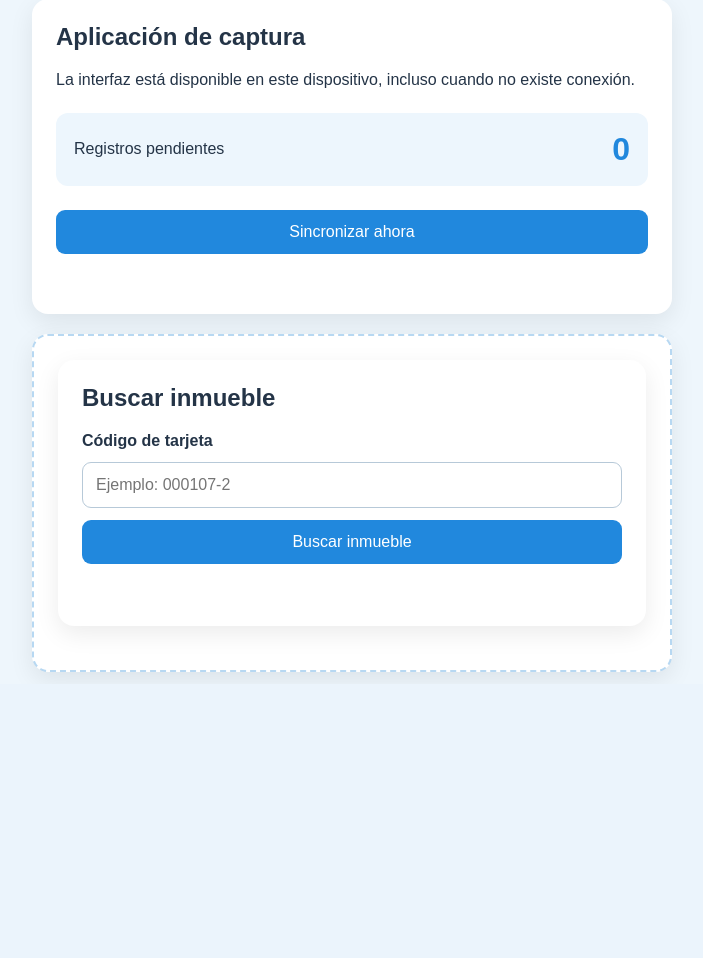
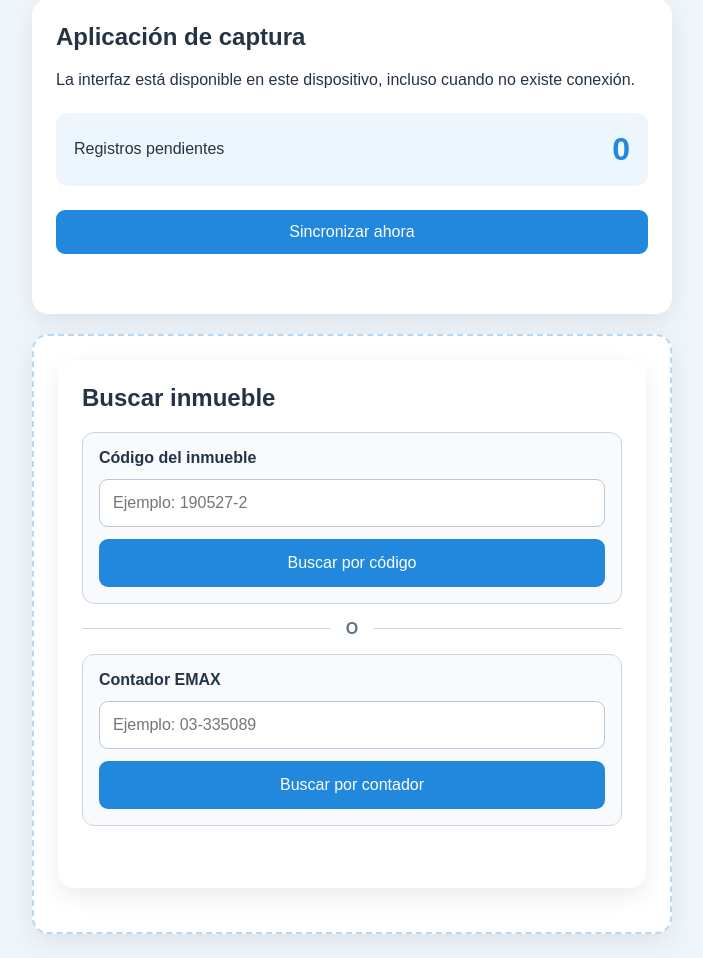
Before and after one commit to chalofranco86/app_lecturas_emax, a Flask app: page /captura in a window 1280 px wide. Shown: the part 116-1074 px from the top of the page, without its empty margins (288-991 px from the left). Before the commit the page ends 791 px from the top, so only its background shows below. Run offline with Flask 3, Linux system fonts and the light colour scheme.

Commit message:
feat: Cambio en offline
- Se agrega un boton para cuando pase a modo offline
- Ahora se puede buscar de no contador en offline
- Aun se debe ajustar las busqueda en offline del contador
- Siguiente paso comprimir imagenes.

```diff
--- a/app/config.py
+++ b/app/config.py
@@ -2,8 +2,8 @@
 DB_CONFIG = {
     "host": "localhost",
     "user": "root",
-    "password": "",
-    "port": 3307,
+    "password": "0312",
+    "port": 3306,
     "database": "lectores_agua",
     "collation": "utf8mb4_general_ci",  # Collation compatible con versiones antiguas
     "charset": "utf8mb4"  # Charset compatible
--- a/app/static/css/pwa/captura.css
+++ b/app/static/css/pwa/captura.css
@@ -379,3 +379,50 @@ body {
 [hidden] {
     display: none !important;
 }
+
+.search-options {
+    display: grid;
+    gap: 1rem;
+}
+
+.search-option {
+    padding: 1rem;
+    border: 1px solid #cbd5e1;
+    border-radius: 0.75rem;
+    background-color: #f8fafc;
+}
+
+.search-option label {
+    font-size: 1rem;
+    font-weight: 700;
+}
+
+.search-option input {
+    min-height: 48px;
+    font-size: 1rem;
+}
+
+.search-option button {
+    min-height: 48px;
+    font-size: 1rem;
+}
+
+.search-divider {
+    display: flex;
+    align-items: center;
+    gap: 0.75rem;
+    color: #64748b;
+    font-weight: 700;
+}
+
+.search-divider::before,
+.search-divider::after {
+    content: "";
+    flex: 1;
+    height: 1px;
+    background-color: #cbd5e1;
+}
+
+.search-divider span {
+    padding: 0 0.25rem;
+}
--- a/app/static/service-worker.js
+++ b/app/static/service-worker.js
@@ -1,4 +1,4 @@
-const CACHE_VERSION = "emax-shell-v5"
+const CACHE_VERSION = "emax-shell-v6"
 const OFFLINE_URL = "/offline"
 
 const APP_SHELL = [
--- a/app/templates/captura.html
+++ b/app/templates/captura.html
@@ -99,20 +99,39 @@
             <section class="card">
                 <h2>Buscar inmueble</h2>
 
-                <form id="inmueble-search-form" class="search-form">
+                <div class="search-options">
+                    <form id="inmueble-search-form" class="search-form search-option">
                         <label for="codigo-inmueble">
-                        Código de tarjeta
+                            Código del inmueble
                         </label>
 
                         <input id="codigo-inmueble" name="codigo_inmueble" type="text" autocomplete="off" required
-                        placeholder="Ejemplo: 000107-2">
+                            placeholder="Ejemplo: 190527-2" aria-describedby="search-message">
 
                         <button id="search-button" class="primary-button" type="submit">
-                        Buscar inmueble
+                            Buscar por código
                         </button>
                     </form>
 
-                <p id="search-message" class="search-message" aria-live="polite"></p>
+                    <div class="search-divider" aria-hidden="true">
+                        <span>O</span>
+                    </div>
+
+                    <form id="contador-search-form" class="search-form search-option">
+                        <label for="contador-inmueble">
+                            Contador EMAX
+                        </label>
+
+                        <input id="contador-inmueble" name="contador" type="text" autocomplete="off" required
+                            placeholder="Ejemplo: 03-335089" aria-describedby="search-message">
+
+                        <button id="search-contador-button" class="primary-button" type="submit">
+                            Buscar por contador
+                        </button>
+                    </form>
+                </div>
+
+                <p id="search-message" class="search-message" role="status" aria-live="polite"></p>
 
                 <article id="inmueble-result" class="inmueble-result" hidden>
                     <section id="lectura-section" class="capture-section" hidden>
```
Also changed, not shown: app/api/v1/inmueble_routes.py (+46 -0 lines), app/repositories/inmueble_repository.py (+17 -2 lines), app/templates/index.html (+20 -0 lines), app/templates/offline.html (+34 -0 lines). Lines whose indentation alone changed are shown as unchanged.
